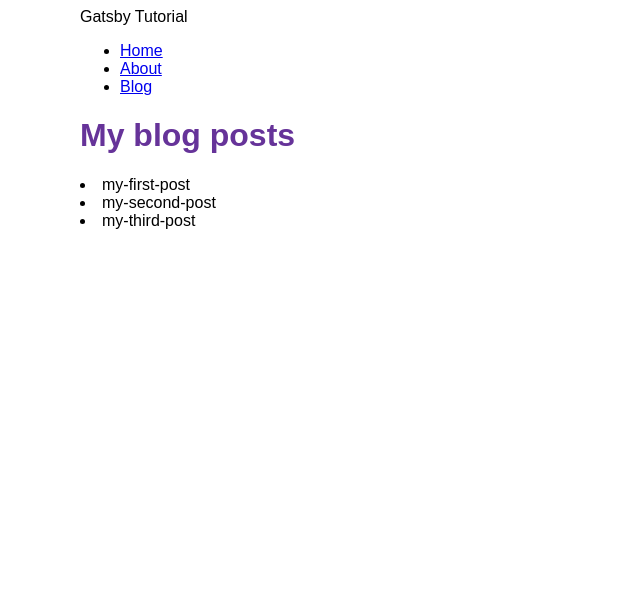
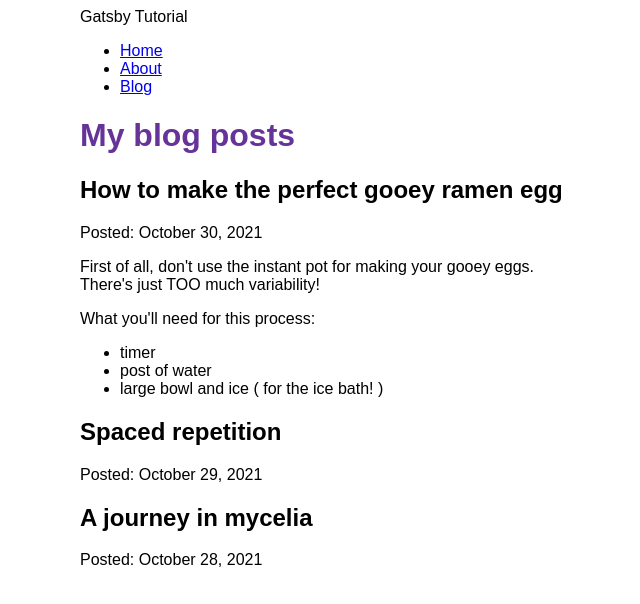
Before and after one commit to pragmaticpat/gatsby-tutorial, a Gatsby site: page /blog in a window 1280 px wide. Shown: the whole page, without its empty margins (310-950 px from the left). Built offline with nearby package versions, Linux system fonts and the light colour scheme; Gatsby itself is replaced by a stand-in of ours.

Commit message:
Finished Gatsby Tutorial Part 5

```diff
--- /dev/null
+++ b/blog/journey-in-mycelia.mdx
@@ -0,0 +1,5 @@
+---
+title: "A journey in mycelia"
+category: "Outdoors"
+date: 2021-10-28
+---
--- a/blog/my-third-post.mdx
+++ b/blog/my-third-post.mdx
@@ -0,0 +1,5 @@
+---
+title: "Spaced repetition"
+category: "Technology"
+date: 2021-10-29
+---
--- /dev/null
+++ b/blog/the-perfect-ramen-egg.mdx
@@ -0,0 +1,13 @@
+---
+title: "How to make the perfect gooey ramen egg"
+category: "Food"
+date: 2021-10-30
+---
+
+First of all, don't use the instant pot for making your gooey eggs. There's just TOO much variability!
+
+What you'll need for this process:
+
+- timer
+- post of water
+- large bowl and ice ( for the ice bath! )
--- a/gatsby-config.js
+++ b/gatsby-config.js
@@ -13,5 +13,6 @@ module.exports = {
         path: `${__dirname}/blog`,
       },
     },
+    "gatsby-plugin-mdx",
   ],
 };
--- a/package.json
+++ b/package.json
@@ -15,8 +15,11 @@
     "clean": "gatsby clean"
   },
   "dependencies": {
+    "@mdx-js/mdx": "^1.6.22",
+    "@mdx-js/react": "^1.6.22",
     "gatsby": "^4.0.0",
     "gatsby-plugin-image": "^2.0.0",
+    "gatsby-plugin-mdx": "^3.0.0",
     "gatsby-plugin-sharp": "^4.0.0",
     "gatsby-source-filesystem": "^4.0.0",
     "react": "^17.0.1",
--- a/src/pages/blog.js
+++ b/src/pages/blog.js
@@ -1,12 +1,18 @@
 import React from "react";
 import Layout from "../components/layout";
 import { graphql } from "gatsby";
+import { MDXRenderer } from "gatsby-plugin-mdx";
 
 const BlogPage = ({ data }) => {
+  const { nodes } = data.allMdx;
   return (
     <Layout pageTitle="My blog posts">
-      {data.allFile.nodes.map((node) => (
-        <li key={node.name}>{node.name}</li>
+      {nodes.map((node) => (
+        <article key={node.id}>
+          <h2>{node.frontmatter.title}</h2>
+          <p>Posted: {node.frontmatter.date}</p>
+          <MDXRenderer>{node.body}</MDXRenderer>
+        </article>
       ))}
     </Layout>
   );
@@ -16,9 +22,14 @@ export default BlogPage;
 
 export const query = graphql`
   {
-    allFile {
+    allMdx(sort: { fields: frontmatter___date, order: DESC }) {
       nodes {
-        name
+        frontmatter {
+          title
+          date(formatString: "MMMM DD, YYYY")
+        }
+        id
+        body
       }
     }
   }
```
Also changed, not shown: blog/my-first-post.mdx (deleted), blog/my-second-post.mdx (deleted), 1 other file.
